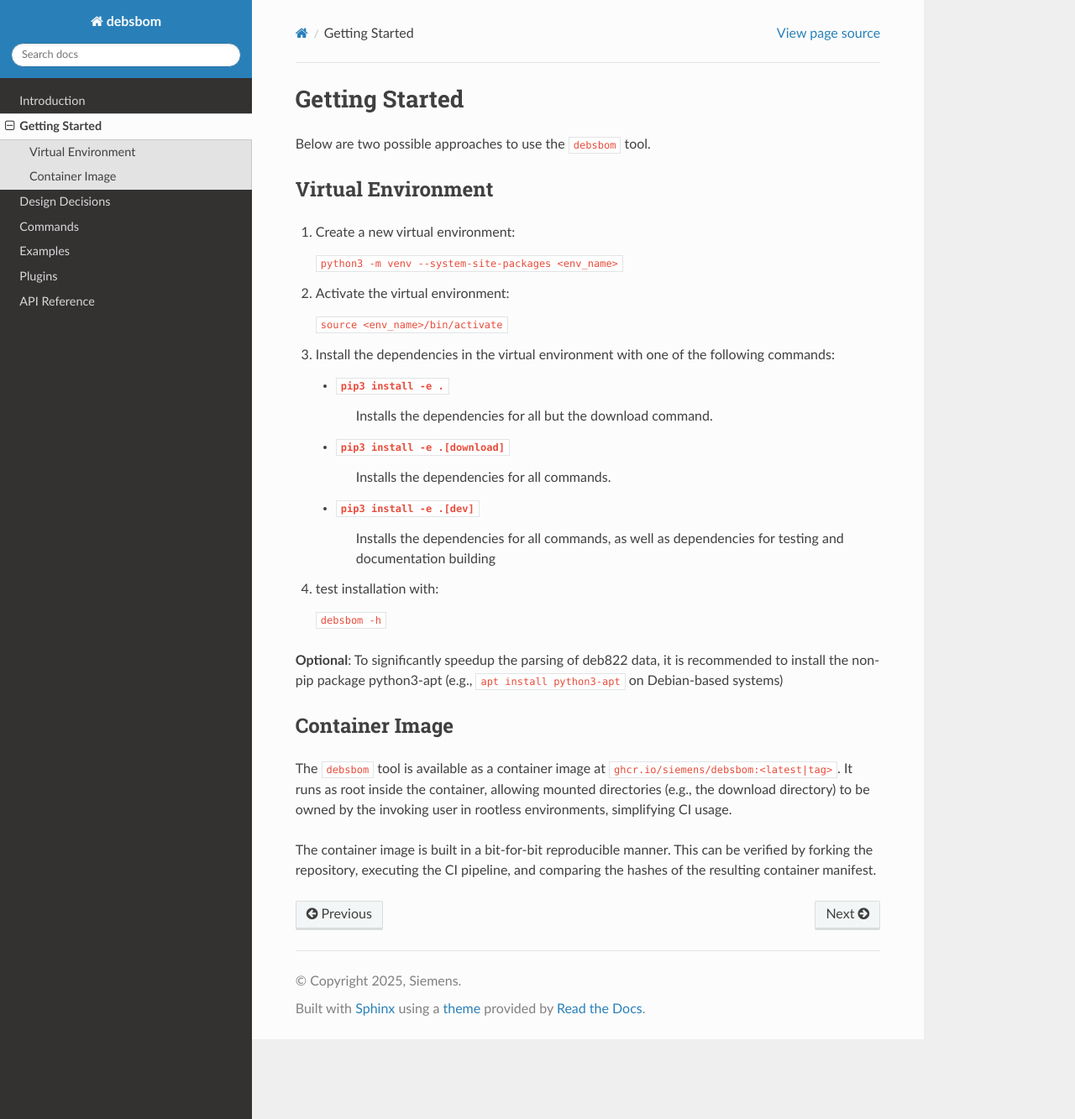
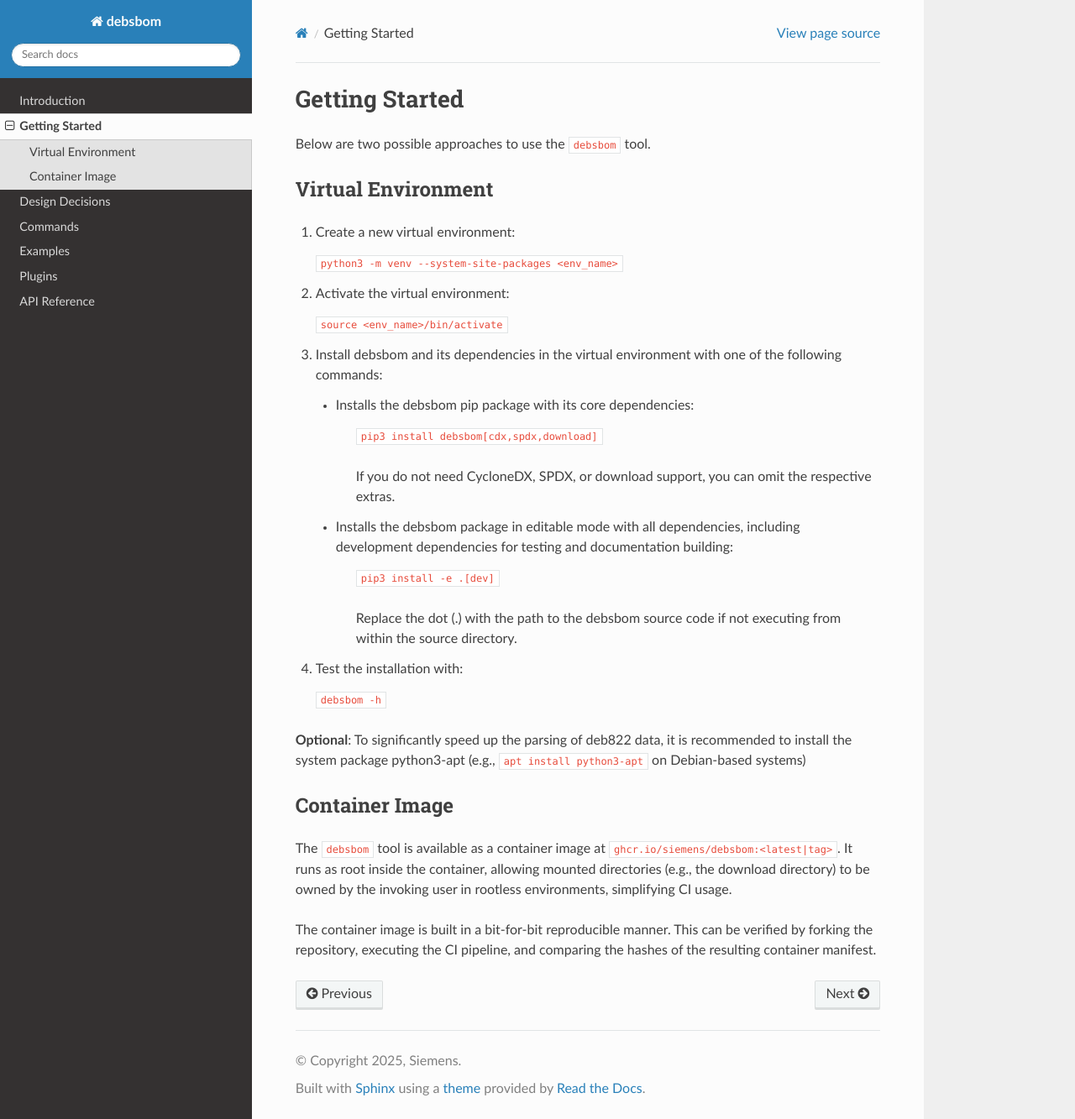
Before and after one commit to siemens/debsbom, a Sphinx documentation site: the page built from docs/source/starting.rst, in a window 1280 px wide and 1333 px high. Shown: the whole window at 84% size. Built offline with Sphinx 7.4.7 and the Read the Docs theme 3.1.0, drawn with Linux system fonts in a browser that asks for light colours.

Commit message:
docs(starting): fix venv installation instruction
Signed-off-by: Tamino Larisch <tamino.larisch@siemens.com>

```diff
--- a/docs/source/starting.rst
+++ b/docs/source/starting.rst
@@ -14,22 +14,25 @@ Virtual Environment
 
    ``source <env_name>/bin/activate``
 
-3. Install the dependencies in the virtual environment with one of the following commands:
+3. Install debsbom and its dependencies in the virtual environment with one of the following commands:
 
-   - ``pip3 install -e .``
-        Installs the dependencies for all but the download command.
+   - Installs the debsbom pip package with its core dependencies:
 
-   - ``pip3 install -e .[download]``
-        Installs the dependencies for all commands.
+      ``pip3 install debsbom[cdx,spdx,download]``
 
-   - ``pip3 install -e .[dev]``
-        Installs the dependencies for all commands, as well as dependencies for testing and documentation building
+      If you do not need CycloneDX, SPDX, or download support, you can omit the respective extras.
 
-4. test installation with:
+   - Installs the debsbom package in editable mode with all dependencies, including development dependencies for testing and documentation building:
+
+      ``pip3 install -e .[dev]``
+
+      Replace the dot (.) with the path to the debsbom source code if not executing from within the source directory.
+
+4. Test the installation with:
 
    ``debsbom -h``
 
-**Optional**: To significantly speedup the parsing of deb822 data, it is recommended to install the non-pip package python3-apt (e.g., ``apt install python3-apt`` on Debian-based systems)
+**Optional**: To significantly speed up the parsing of deb822 data, it is recommended to install the system package python3-apt (e.g., ``apt install python3-apt`` on Debian-based systems)
 
 Container Image
 ---------------
```
